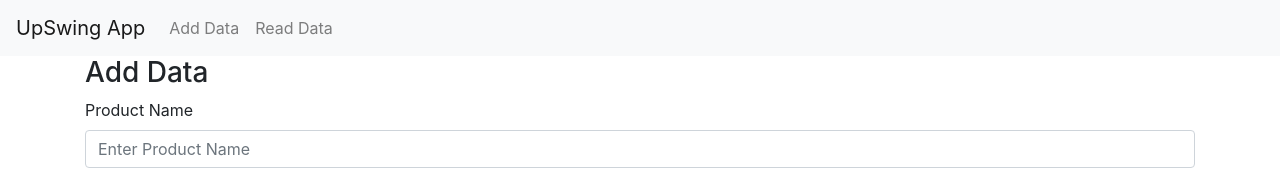
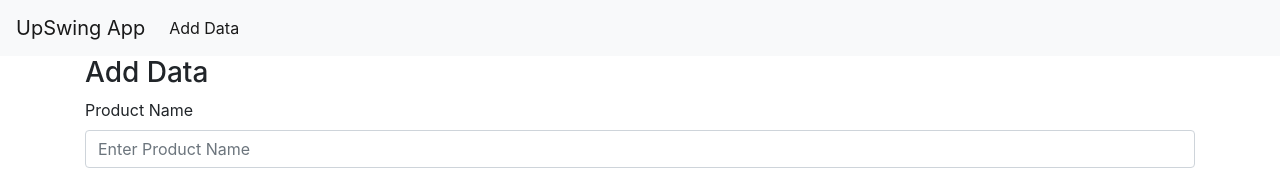
Before and after one commit to shivamstm01/UpSwing-Crud-Assesment, an Angular app: page /add-data in a window 1280 px wide. Shown: the top 170 px of the page. Built offline with nearby package versions, Linux system fonts and the light colour scheme.

Commit message:
Update app.component.html

```diff
--- a/src/app/app.component.html
+++ b/src/app/app.component.html
@@ -1,4 +1,3 @@
-
 <nav class="navbar navbar-expand-lg navbar-light bg-light">
   <a class="navbar-brand" href="#">UpSwing App</a>
   <button class="navbar-toggler" type="button" data-toggle="collapse" data-target="#navbarNavAltMarkup" aria-controls="navbarNavAltMarkup" aria-expanded="false" aria-label="Toggle navigation">
@@ -6,10 +5,11 @@
   </button>
   <div class="collapse navbar-collapse" id="navbarNavAltMarkup">
     <div class="navbar-nav">
+      <!-- Conditional Add Data link -->
+      <a class="nav-link" routerLink="/add-data" routerLinkActive="active" *ngIf="isActive('/add-data')">Add Data</a>
 
-      <li class="nav-item"><a class="nav-link" routerLink="/add-data">Add Data</a></li>
-      <li class="nav-item"><a class="nav-link" routerLink="/read-data">Read Data</a></li>
-
+      <!-- Conditional Read Data link -->
+      <a class="nav-link" routerLink="/read-data" routerLinkActive="active" *ngIf="isActive('/read-data')">Read Data</a>
     </div>
   </div>
 </nav>
```
